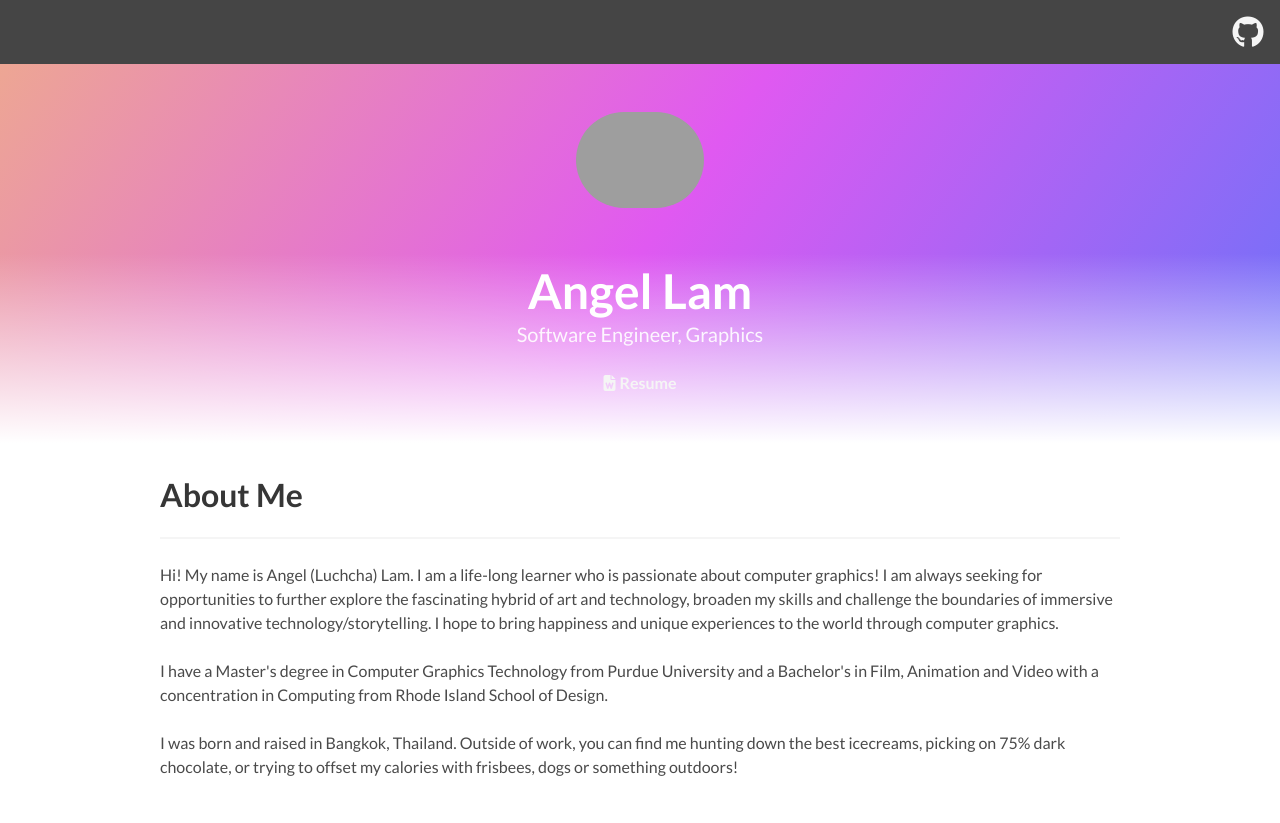
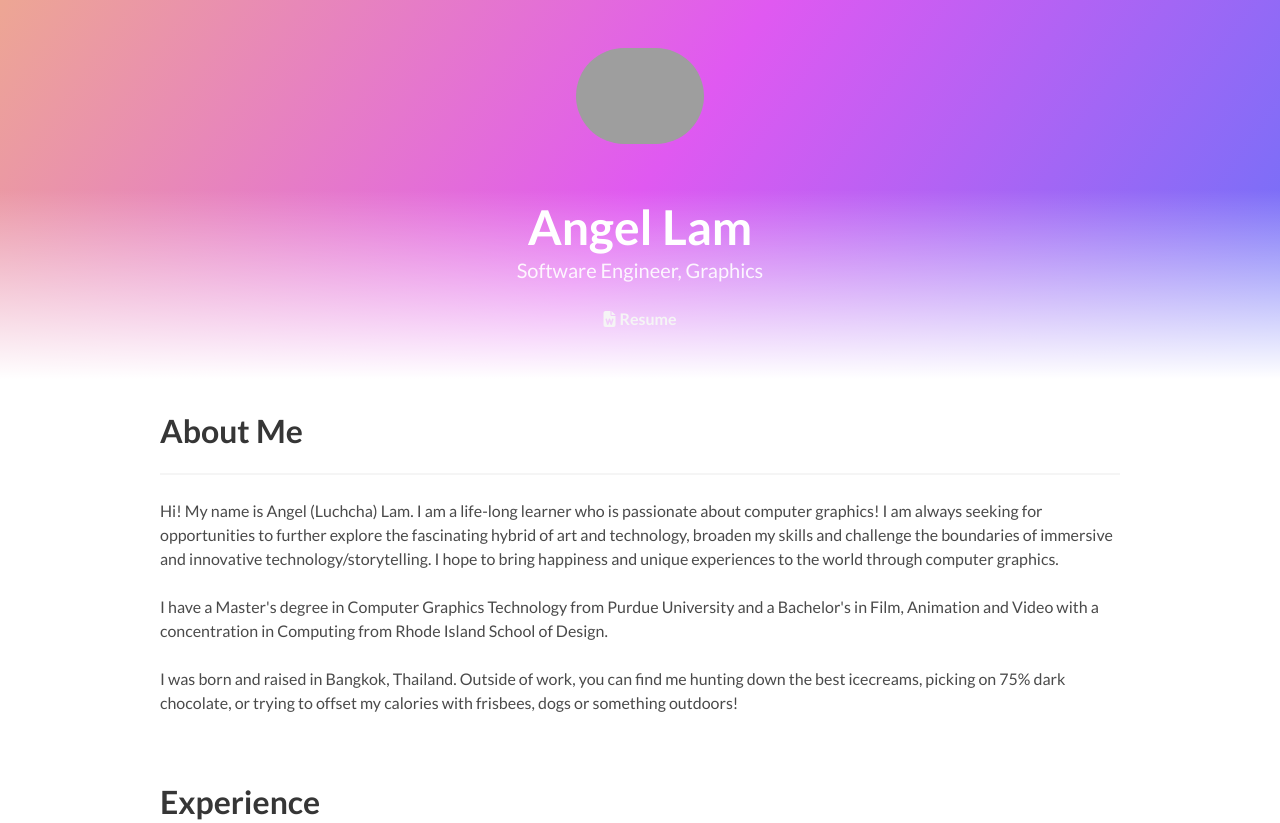
Before and after one commit to angellam278/git_portfolio, a plain HTML site: page index.html in a window 1280 px wide. Shown: the top 823 px of the page. Drawn offline with Linux system fonts and the light colour scheme; grey boxes are pictures that could not be loaded.

Commit message:
removed nav bar

```diff
--- a/index.html
+++ b/index.html
@@ -10,25 +10,6 @@
 </head>
 
 <body>
-  <nav class="navbar is-primary" role="navigation" aria-label="main navigation">
-    <div class="navbar-brand">
-      <div class="navbar-item is-hidden-desktop">
-        <a href="https://github.com/angellam278" class="icon is-large has-text-light">
-          <i class="fab fa-2x fa-github"></i>
-        </a>
-      </div>
-    </div>
-    <div class="navbar-menu">
-      <div class="navbar-end">
-        <div class="navbar-item">
-          <a href="https://github.com/angellam278" class="icon is-large has-text-light">
-            <i class="fab fa-2x fa-github"></i>
-          </a>
-        </div>
-      </div>
-    </div>
-  </nav>
-
   <section class="hero is-primary">
     <div class="hero-body">
       <div class="container">
```
